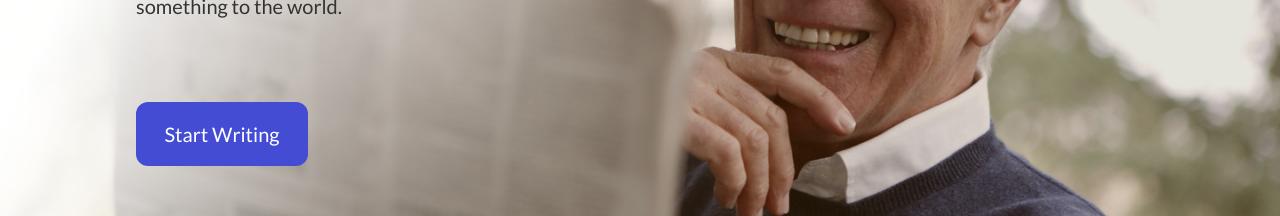
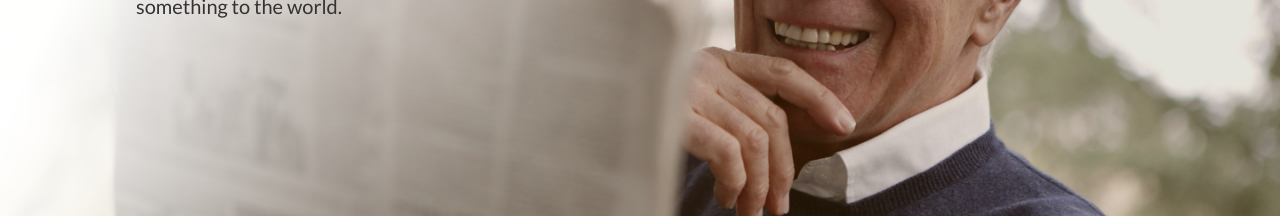
Before and after one commit to hendris27/clickmedianews-frontend, a React (Vite) app: page / in a window 1280 px wide. Shown: the part 370-586 px from the top of the page. Built offline with nearby package versions, Linux system fonts and the light colour scheme; no server answers.

Commit message:
add messeage

```diff
--- a/src/pages/users/Home.jsx
+++ b/src/pages/users/Home.jsx
@@ -85,11 +85,7 @@ const Home = ()=> {
                                 <div className='text-[20px] w-[608px] leading-[32px] '>Everyone has their point of view of something, but just don’t
                             be afraid to express the facts. Be an author and share you
                             prespective of something to the world.</div>
-                                <Link to='/writearticles'>
-                                    <div className='mt-8 bg-[#444cd4] hover:bg-[#6261df] w-[172px] h-16 rounded-xl text-[20px] flex items-center justify-center '>
-                                        <button className='text-white'>Start Writing</button>
-                                    </div>
-                                </Link>
+
 
                             </div>
                         </div>
```
